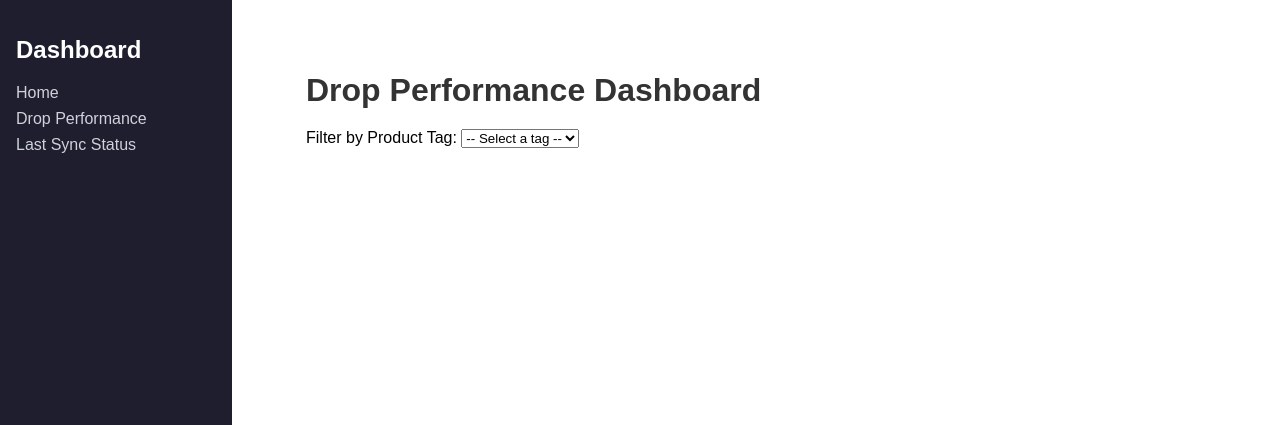
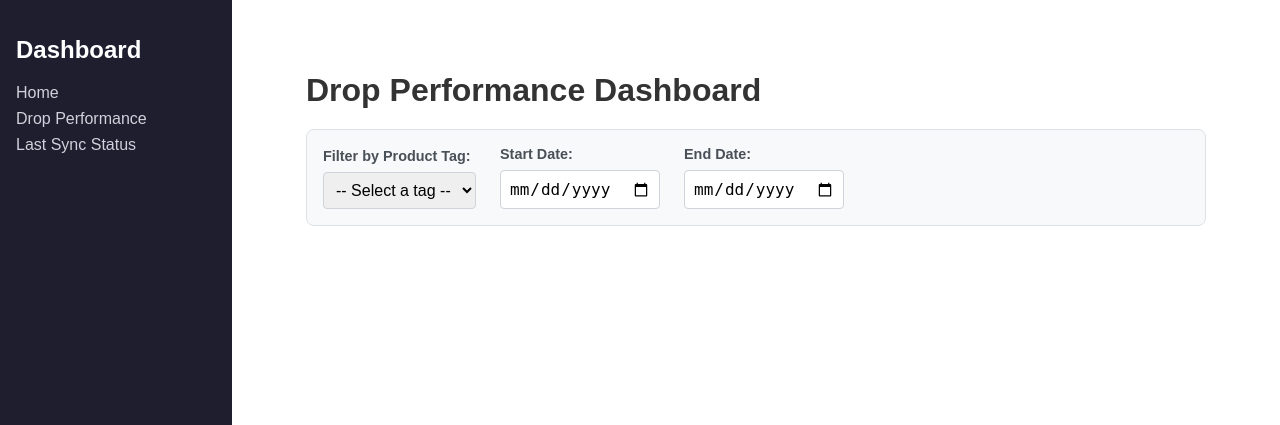
Before and after one commit to matta-kelly/lotus-lake, a Flask app: template custom_dashboards/templates/drop_performance.html in a window 1280 px wide. Shown: the top 425 px of the page. Run offline with Flask 3, Linux system fonts and the light colour scheme; the template is opened without the code that fills it, so the values that code supplies are empty.

Commit message:
Last sync adjusted to 10 seconds, Sales date filter added for product perfomance

```diff
--- a/custom_dashboards/static/css/style.css
+++ b/custom_dashboards/static/css/style.css
@@ -15,6 +15,37 @@ h1 { color: #333; }
 }
 h1 {
   margin-bottom: 20px;
+}
+
+/* New styles for filter controls */
+.filters-container {
+  display: flex;
+  gap: 1.5rem; /* Space between filter groups */
+  align-items: flex-end; /* Align items to the bottom */
+  margin-bottom: 1.5rem;
+  padding: 1rem;
+  background-color: #f8f9fa;
+  border-radius: 8px;
+  border: 1px solid #dee2e6;
+}
+
+.filters-container > div {
+  display: flex;
+  flex-direction: column;
+}
+
+.filters-container label {
+  font-weight: bold;
+  font-size: 0.9rem;
+  margin-bottom: 0.5rem;
+  color: #495057;
+}
+
+.form-select {
+  padding: 0.5rem;
+  border: 1px solid #ced4da;
+  border-radius: 4px;
+  font-size: 1rem;
 }
 
 /* Reusable Data Table Styles */
--- a/custom_dashboards/templates/drop_performance.html
+++ b/custom_dashboards/templates/drop_performance.html
@@ -4,11 +4,14 @@
   <h1>Drop Performance Dashboard</h1>
 
   {% if error %}
-    <div style="padding: 1rem; margin-bottom: 1rem; border: 1px solid transparent; border-radius: .25rem; color: #721c24; background-color: #f8d7da; border-color: #f5c6cb;">
+  <div
+    style="padding: 1rem; margin-bottom: 1rem; border: 1px solid transparent; border-radius: .25rem; color: #721c24; background-color: #f8d7da; border-color: #f5c6cb;">
     <strong>Error:</strong> {{ error }}
   </div>
   {% endif %}
 
+  <div class="filters-container">
+    <div>
       <label for="tagFilter">Filter by Product Tag:</label>
       <select id="tagFilter" class="form-select">
         <option value="">-- Select a tag --</option>
@@ -16,6 +19,17 @@
         <option value="{{ tag }}">{{ tag }}</option>
         {% endfor %}
       </select>
+    </div>
+    <div>
+      <label for="startDate">Start Date:</label>
+      <input type="date" id="startDate" class="form-select">
+    </div>
+    <div>
+      <label for="endDate">End Date:</label>
+      <input type="date" id="endDate" class="form-select">
+    </div>
+  </div>
+
 
   <table id="resultsTable" class="data-table" style="display:none;">
     <thead>
@@ -30,15 +44,34 @@
 </div>
 
 <script>
-document.getElementById("tagFilter").addEventListener("change", async (e) => {
-  const tag = e.target.value;
+  // Get references to all filter elements
+  const tagFilter = document.getElementById("tagFilter");
+  const startDateFilter = document.getElementById("startDate");
+  const endDateFilter = document.getElementById("endDate");
   const table = document.getElementById("resultsTable");
   const tbody = table.querySelector("tbody");
+
+  // Function to fetch and render data
+  async function fetchData() {
+    const tag = tagFilter.value;
+    const startDate = startDateFilter.value;
+    const endDate = endDateFilter.value;
+
     tbody.innerHTML = "";
 
-  if (!tag) { table.style.display = "none"; return; }
+    // Only fetch if a tag is selected
+    if (!tag) {
+      table.style.display = "none";
+      return;
+    }
 
-  const res = await fetch(`/api/drop-performance?tag=${encodeURIComponent(tag)}`);
+    // Build the API URL with all parameters
+    let apiUrl = `/api/drop-performance?tag=${encodeURIComponent(tag)}`;
+    if (startDate && endDate) {
+      apiUrl += `&start_date=${startDate}&end_date=${endDate}`;
+    }
+
+    const res = await fetch(apiUrl);
     const data = await res.json();
 
     data.forEach(row => {
@@ -52,6 +85,11 @@ document.getElementById("tagFilter").addEventListener("change", async (e) => {
     });
 
     table.style.display = "table";
-});
+  }
+
+  // Add event listeners to all filters
+  tagFilter.addEventListener("change", fetchData);
+  startDateFilter.addEventListener("change", fetchData);
+  endDateFilter.addEventListener("change", fetchData);
 </script>
 {% endblock %}
--- a/dbt/models/core/shopify/shopify_order_lines.sql
+++ b/dbt/models/core/shopify/shopify_order_lines.sql
@@ -19,6 +19,7 @@ WITH deduped_orders AS (
 line_items AS (
   SELECT
     o.id AS order_id,
+    o.createdAt AS created_at, -- Now we add the correct sale date
     o.updatedAt AS updated_at,
     li.node.id AS line_item_id,
     li.node.title AS title,
--- a/orchestration/lotus_dagster/assets/ingest/klaviyo/campaigns.py
+++ b/orchestration/lotus_dagster/assets/ingest/klaviyo/campaigns.py
@@ -13,7 +13,7 @@ from ....resources.load import schema_converters
 NAMESPACE = "klaviyo"
 TABLE = "campaign"
 UPDATED_FIELD = "updated_at"
-MAX_PAGES_PER_RUN = 10
+MAX_PAGES_PER_RUN = 20
 DEFAULT_TIME_WINDOW_HOURS = 120
 
 logger = logging.getLogger(__name__)
--- a/orchestration/lotus_dagster/assets/ingest/klaviyo/email_clicked.py
+++ b/orchestration/lotus_dagster/assets/ingest/klaviyo/email_clicked.py
@@ -14,7 +14,7 @@ from ....resources.load import schema_converters
 NAMESPACE = "klaviyo"
 TABLE = "email_clicked"
 UPDATED_FIELD = "datetime"
-MAX_PAGES_PER_RUN = 20
+MAX_PAGES_PER_RUN = 100
 DEFAULT_TIME_WINDOW_HOURS = 120
 
 METRIC_ID_EMAIL_CLICKED = "TteUhh"
--- a/orchestration/lotus_dagster/assets/ingest/klaviyo/email_open.py
+++ b/orchestration/lotus_dagster/assets/ingest/klaviyo/email_open.py
@@ -13,7 +13,7 @@ from ....resources.load import schema_converters
 NAMESPACE = "klaviyo"
 TABLE = "email_open"
 UPDATED_FIELD = "datetime"
-MAX_PAGES_PER_RUN = 20
+MAX_PAGES_PER_RUN = 100
 DEFAULT_TIME_WINDOW_HOURS = 120
 
 METRIC_ID_EMAIL_OPEN = "UCDKb9"
--- a/orchestration/lotus_dagster/assets/ingest/klaviyo/received_email.py
+++ b/orchestration/lotus_dagster/assets/ingest/klaviyo/received_email.py
@@ -13,7 +13,7 @@ from ....resources.load import schema_converters
 NAMESPACE = "klaviyo"
 TABLE = "received_email"
 UPDATED_FIELD = "datetime"
-MAX_PAGES_PER_RUN = 20
+MAX_PAGES_PER_RUN = 100
 DEFAULT_TIME_WINDOW_HOURS = 120
 
 METRIC_ID_RECEIVED_EMAIL = "Wr5CFC"
--- a/orchestration/lotus_dagster/assets/ingest/shopify/orders.py
+++ b/orchestration/lotus_dagster/assets/ingest/shopify/orders.py
@@ -15,7 +15,7 @@ NAMESPACE = "shopify"
 TABLE = "orders"
 UPDATED_FIELD = "updatedAt"
 PAGE_SIZE = 100
-MAX_PAGES_PER_RUN = 10
+MAX_PAGES_PER_RUN = 50
 has_next = False
 
 logger = logging.getLogger(__name__)
--- a/orchestration/lotus_dagster/assets/ingest/shopify/products.py
+++ b/orchestration/lotus_dagster/assets/ingest/shopify/products.py
@@ -13,7 +13,7 @@ from ....resources.load import schema_converters
 NAMESPACE = "shopify"
 TABLE = "products"
 UPDATED_FIELD = "updatedAt"
-MAX_PAGES_PER_RUN = 10
+MAX_PAGES_PER_RUN = 120
 
 logger = logging.getLogger(__name__)
 logger.setLevel(logging.INFO)
```
Also changed, not shown: custom_dashboards/routes/drop_performance.py (+11 -1 lines), dbt/models/mart/shopify_product_performance.sql (+11 -11 lines), orchestration/lotus_dagster/assets/ingest/factories/make_get_last_sync.py (+5 -5 lines). Lines whose indentation alone changed are shown as unchanged.
